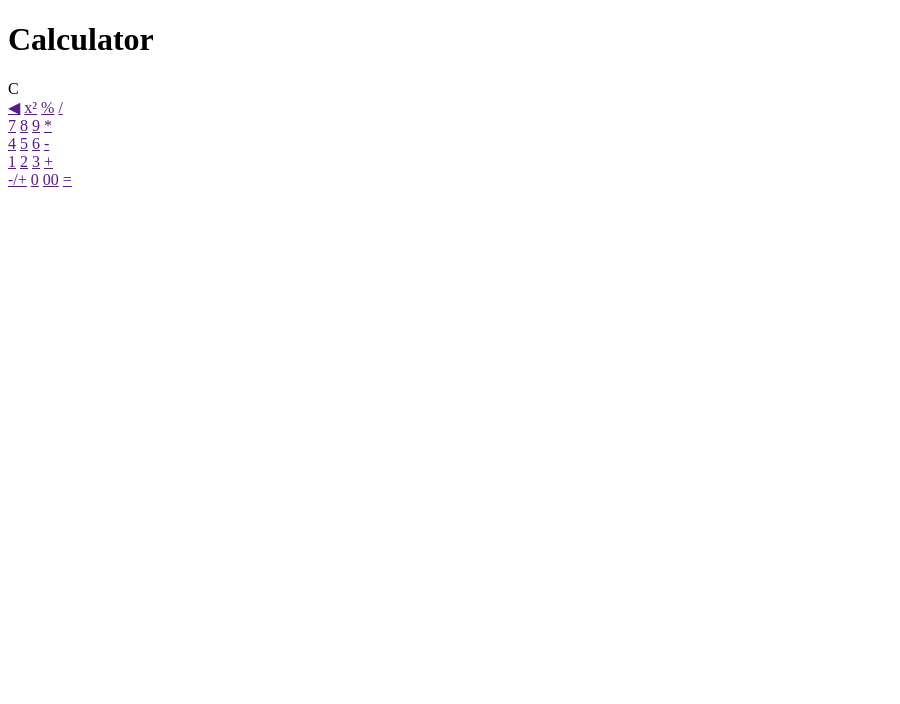
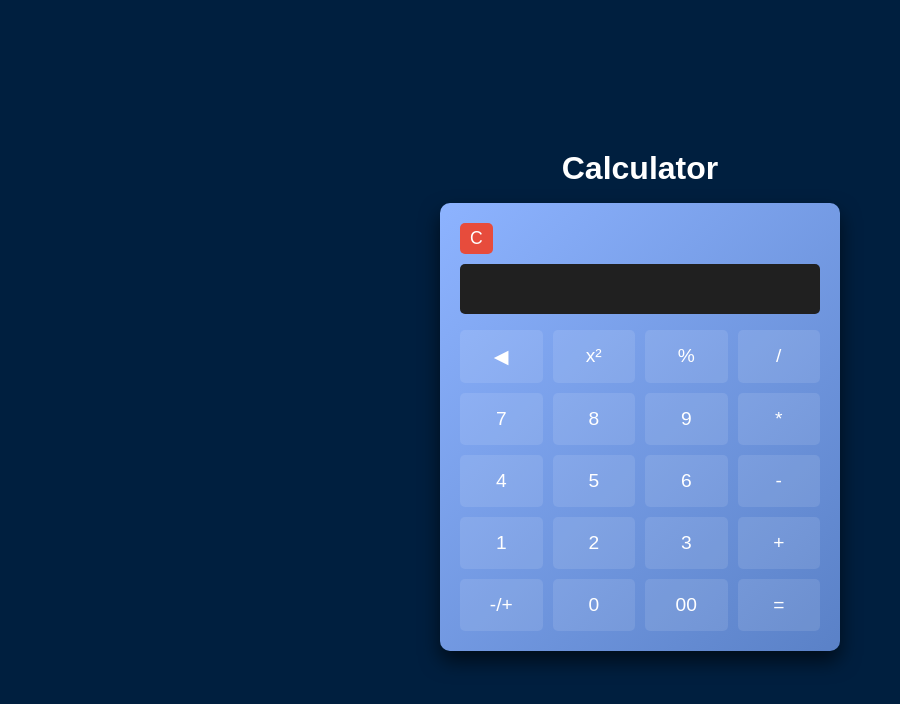
Before and after one commit to keithparum/calculator, a plain HTML site: page index.html in a window 1280 px wide. Shown: the whole page, without its empty margins (0-900 px from the left). Drawn offline with Linux system fonts and the light colour scheme.

Commit message:
added styling

```diff
--- a/index.html
+++ b/index.html
@@ -3,6 +3,7 @@
   <head>
     <meta charset="UTF-8" />
     <meta name="viewport" content="width=device-width, initial-scale=1.0" />
+    <link rel="stylesheet" href="styles.css">
     <title>Calculator</title>
   </head>
   <body>
--- a/styles.css
+++ b/styles.css
@@ -0,0 +1,134 @@
+/* Reset some default browser styles */
+* {
+    box-sizing: border-box;
+    margin: 0;
+    padding: 0;
+  }
+
+  /* Dark blue page background,
+     with flexbox centering for the whole page */
+  body {
+    background-color: #001f3f; /* Dark blue */
+    display: flex;
+    flex-direction: column;
+    align-items: center;
+    justify-content: center;
+    min-height: 100vh;
+    font-family: sans-serif;
+    color: #fff; /* Default text color */
+  }
+
+  /* Title styling */
+  .title {
+    font-size: 2rem;
+    margin-bottom: 1rem;
+    text-align: center;
+  }
+
+  /* Calculator container:
+     - “Metal clear blue” style background via a soft gradient
+     - Enhanced box-shadow for a more pronounced pop
+     - Centered with max-width for responsiveness
+  */
+  .container {
+    background: linear-gradient(135deg, #8db3ff 0%, #5a81c7 100%);
+    padding: 20px;
+    border-radius: 10px;
+    /* Updated shadow: bigger blur and slight spread */
+    box-shadow: 0 10px 20px rgba(0, 0, 0, 0.6);
+    width: 90%;
+    max-width: 400px;
+  }
+
+  /* Screen container for the “C” button and display screen */
+  .screen-container {
+    display: flex;
+    flex-direction: column;
+    align-items: flex-end;
+    margin-bottom: 1rem;
+  }
+
+  /* Clear/Erase All button (C) */
+  .btn-erase-all {
+    align-self: flex-start;
+    background-color: #e74c3c;
+    color: #fff;
+    padding: 5px 10px;
+    border-radius: 5px;
+    margin-bottom: 10px;
+    cursor: pointer;
+    font-size: 1.1rem;
+    text-align: center;
+  }
+
+  /* Display screen area */
+  .screen {
+    background-color: #202020;
+    color: #ffffff;
+    min-height: 50px;
+    width: 100%;
+    text-align: right;
+    padding: 10px;
+    border-radius: 5px;
+    font-size: 1.5rem;
+    display: flex;
+    align-items: center;
+    justify-content: flex-end;
+  }
+
+  /* Buttons container */
+  .buttons {
+    display: flex;
+    flex-direction: column;
+    gap: 10px;
+  }
+
+  /* Each row of buttons */
+  .buttons > div {
+    display: flex;
+    gap: 10px;
+  }
+
+  /* General button styling for links */
+  .buttons a {
+    flex: 1;
+    background: rgba(255,255,255,0.1);
+    text-decoration: none;
+    color: #fff;
+    text-align: center;
+    padding: 15px;
+    font-size: 1.2rem;
+    border-radius: 5px;
+    transition: background 0.2s;
+    cursor: pointer;
+  }
+
+  /* Hover effect */
+  .buttons a:hover {
+    background: rgba(255,255,255,0.2);
+  }
+
+  /* Special styling for the equals button */
+  .btn-equal {
+    background-color: #27ae60;
+  }
+
+  .btn-equal:hover {
+    background-color: #2ecc71;
+  }
+
+  /* Responsive adjustments for smaller devices */
+  @media (max-width: 480px) {
+    .title {
+      font-size: 1.5rem;
+    }
+
+    .screen {
+      font-size: 1.2rem;
+    }
+
+    .buttons a {
+      padding: 10px;
+      font-size: 1rem;
+    }
+  }
```
